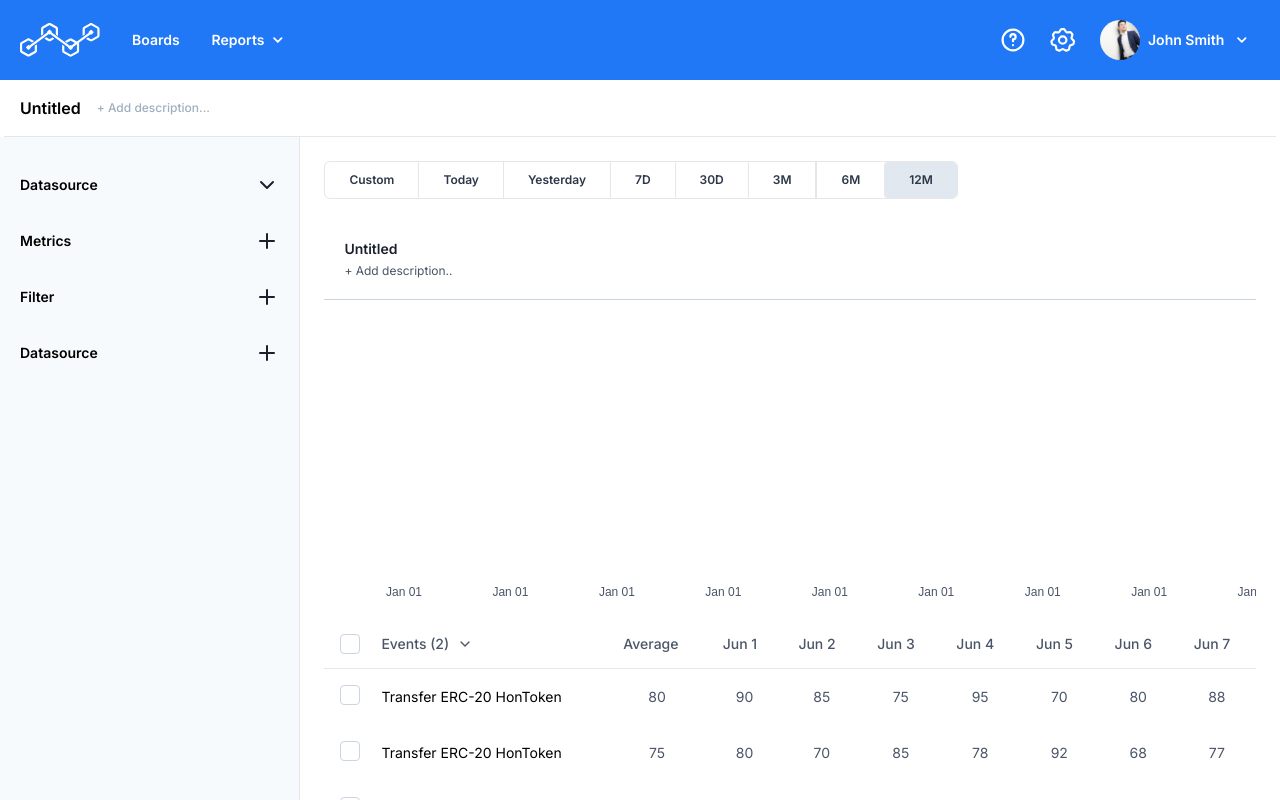
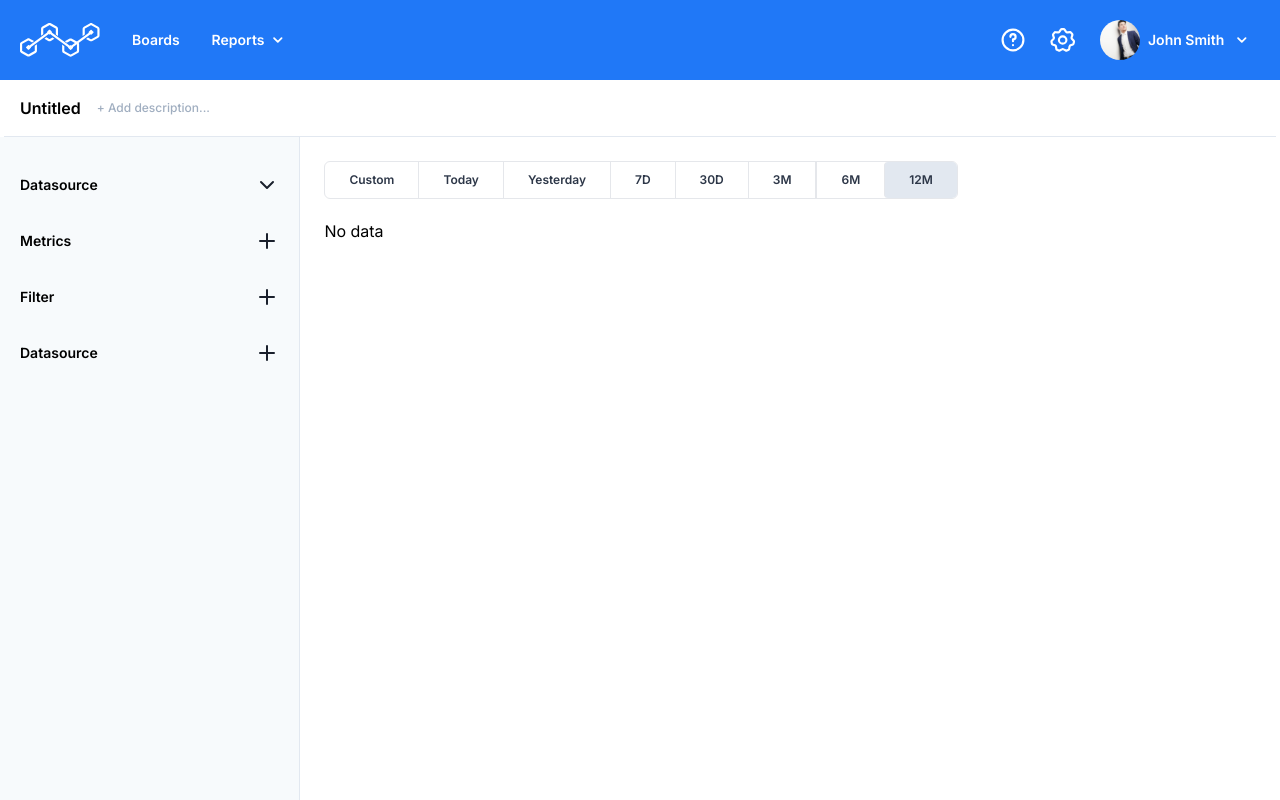
Before and after one commit to tuliodev/chart-builder-web, a Next.js app: page / in a window 1280 px wide. Built offline with nearby package versions, Linux system fonts and the light colour scheme.

Commit message:
feature: implement events data table feature

```diff
--- a/package.json
+++ b/package.json
@@ -21,6 +21,7 @@
     "clsx": "^2.1.0",
     "d3-interpolate": "^3.0.1",
     "d3-scale": "^4.0.2",
+    "date-fns": "^3.3.1",
     "lucide-react": "^0.314.0",
     "next": "14.1.0",
     "nivo": "^0.31.0",
--- a/src/components/ChartCard.tsx
+++ b/src/components/ChartCard.tsx
@@ -6,9 +6,13 @@ import LineChart from "./LineChart";
 import { DatasourceContext } from "@/contexts/Datasource";
 
 export default function ChartCard() {
-  const { currentProjectInfo } = useContext(DatasourceContext);
+  const { currentProjectInfo, selectedOperations } =
+    useContext(DatasourceContext);
   return (
     <div className="w-full">
+      {selectedOperations.length > 0 ? (
+        <div>
+          {" "}
           <div className="border-b border-[#CBD5E0] p-5">
             <div className="flex flex-col items-start justify-start gap-1">
               <p className="text-sm font-semibold text-[#1A202C]">
@@ -22,7 +26,11 @@ export default function ChartCard() {
           <div className="w-full h-[300px] mt-5">
             <LineChart />
           </div>
-      <ChartEventsTable />
+          <ChartEventsTable />{" "}
+        </div>
+      ) : (
+        <h1>No data</h1>
+      )}
     </div>
   );
 }
--- a/src/components/ChartEventsTable.tsx
+++ b/src/components/ChartEventsTable.tsx
@@ -2,10 +2,10 @@
 
 import * as React from "react";
 
+import { format, parseISO } from "date-fns";
 import { ChevronDown } from "lucide-react";
 import {
   ColumnDef,
-  ColumnFiltersState,
   flexRender,
   getCoreRowModel,
   useReactTable,
@@ -20,56 +20,77 @@ import {
   TableHeader,
   TableRow,
 } from "@/components/ui/table";
+import { DatasourceContext } from "@/contexts/Datasource";
 
-const data: Event[] = [
-  {
-    events: "Transfer ERC-20 HonToken",
-    average: 80,
-    "Jun 1": 90,
-    "Jun 2": 85,
-    "Jun 3": 75,
-    "Jun 4": 95,
-    "Jun 5": 70,
-    "Jun 6": 80,
-    "Jun 7": 88,
-  },
-  {
-    events: "Transfer ERC-20 HonToken",
-    average: 75,
-    "Jun 1": 80,
-    "Jun 2": 70,
-    "Jun 3": 85,
-    "Jun 4": 78,
-    "Jun 5": 92,
-    "Jun 6": 68,
-    "Jun 7": 77,
-  },
-  {
-    events: "Transfer ERC-20 HonToken",
-    average: 90,
-    "Jun 1": 88,
-    "Jun 2": 92,
-    "Jun 3": 80,
-    "Jun 4": 98,
-    "Jun 5": 75,
-    "Jun 6": 82,
-    "Jun 7": 96,
-  },
-];
+interface SelectedOperation {
+  id: string;
+  operation: string;
+  metric_display_name: string;
+  contract_name: string;
+  code: string;
+  series: { x: string; y: number }[];
+}
 
 export type Event = {
   events: string;
   average: number;
-  "Jun 1": number;
-  "Jun 2": number;
-  "Jun 3": number;
-  "Jun 4": number;
-  "Jun 5": number;
-  "Jun 6": number;
-  "Jun 7": number;
+  [key: string]: number | string;
 };
 
-export const columns: ColumnDef<Event>[] = [
+interface ColumnData {
+  key: string;
+  x: string;
+  y: number;
+}
+
+function transformSelectedOperationsToEvents(
+  selectedOperations: SelectedOperation[],
+): Event[] {
+  return selectedOperations.map((operation) => ({
+    id: operation.code,
+    events: `${operation.metric_display_name} ${operation.contract_name}`,
+    average: 5,
+    ...operation.series.reduce((acc: any, dataPoint: any) => {
+      acc[format(parseISO(dataPoint.x), "MMM d")] = dataPoint.y;
+      return acc;
+    }, {}),
+  }));
+}
+
+export default function ChartEventsTable() {
+  const { selectedOperations, handleSelectedChartData } =
+    React.useContext(DatasourceContext);
+
+  const [currentColumns, setCurrentColumns] = React.useState<ColumnData[]>([]);
+
+  React.useEffect(() => {
+    if (selectedOperations.length > 0) {
+      const newColumns: ColumnData[] = [];
+
+      selectedOperations.forEach((operation) => {
+        const formattedSeries = operation.series.map((dataPoint) => ({
+          x: format(parseISO(dataPoint.x), "MMM d"),
+          y: dataPoint.y,
+          key: `${dataPoint.x}_${dataPoint.y}`,
+        }));
+
+        newColumns.push(...formattedSeries);
+      });
+
+      setCurrentColumns(newColumns);
+    }
+  }, [selectedOperations]);
+
+  const handleOperationCheckbox = (
+    checked: boolean,
+    ids: string[],
+    selectAll: boolean = false,
+  ) => {
+    handleSelectedChartData(ids, checked, selectAll);
+  };
+
+  const dynamicColumns: ColumnDef<Event>[] = React.useMemo(() => {
+    const columns: ColumnDef<Event>[] = [
       {
         id: "select",
         header: ({ table }) => (
@@ -79,31 +100,36 @@ export const columns: ColumnDef<Event>[] = [
               table.getIsAllPageRowsSelected() ||
               (table.getIsSomePageRowsSelected() && "indeterminate")
             }
-        onCheckedChange={(value) => table.toggleAllPageRowsSelected(!!value)}
+            onCheckedChange={(value) => {
+              handleOperationCheckbox(!!value, [], true);
+              table.toggleAllPageRowsSelected(!!value);
+            }}
             aria-label="Select all"
           />
         ),
         cell: ({ row }) => (
           <Checkbox
             checked={row.getIsSelected()}
-        onCheckedChange={(value) => row.toggleSelected(!!value)}
+            onCheckedChange={(value) => {
+              if (typeof row.original.id !== "number") {
+                handleOperationCheckbox(!!value, [row.original.id]);
+              }
+              row.toggleSelected(!!value);
+            }}
             aria-label="Select row"
           />
         ),
         enableSorting: false,
         enableHiding: false,
       },
-
       {
         accessorKey: "events",
-    header: ({}) => {
-      return (
+        header: ({}) => (
           <div className="flex flex-row items-center cursor-pointer hover:opacity-60">
             Events (2)
             <ChevronDown className="ml-2 h-4 w-4" />
           </div>
-      );
-    },
+        ),
         cell: ({ row }) => (
           <div className="text-left">{row.getValue("events")}</div>
         ),
@@ -117,100 +143,49 @@ export const columns: ColumnDef<Event>[] = [
           </div>
         ),
       },
-  {
-    accessorKey: "Jun 1",
-    header: "Jun 1",
+    ];
+
+    if (currentColumns.length > 0) {
+      // eslint-disable-next-line @typescript-eslint/no-unused-vars
+      currentColumns.forEach((col: ColumnData, index) => {
+        columns.push({
+          accessorKey: col.key,
+          header: col.x,
           cell: ({ row }) => (
             <div className="text-center text-sm font-normal text-[#4A5568]">
-        {row.getValue("Jun 1")}
+              {row.original[col.x]}
             </div>
           ),
-  },
-  {
-    accessorKey: "Jun 2",
-    header: "Jun 2",
-    cell: ({ row }) => (
-      <div className="text-center text-sm font-normal text-[#4A5568]">
-        {row.getValue("Jun 2")}
-      </div>
-    ),
-  },
-  {
-    accessorKey: "Jun 3",
-    header: "Jun 3",
-    cell: ({ row }) => (
-      <div className="text-center text-sm font-normal text-[#4A5568]">
-        {row.getValue("Jun 3")}
-      </div>
-    ),
-  },
-  {
-    accessorKey: "Jun 4",
-    header: "Jun 4",
-    cell: ({ row }) => (
-      <div className="text-center text-sm font-normal text-[#4A5568]">
-        {row.getValue("Jun 4")}
-      </div>
-    ),
-  },
-  {
-    accessorKey: "Jun 5",
-    header: "Jun 5",
-    cell: ({ row }) => (
-      <div className="text-center text-sm font-normal text-[#4A5568]">
-        {row.getValue("Jun 5")}
-      </div>
-    ),
-  },
-  {
-    accessorKey: "Jun 6",
-    header: "Jun 6",
-    cell: ({ row }) => (
-      <div className="text-center text-sm font-normal text-[#4A5568]">
-        {row.getValue("Jun 6")}
-      </div>
-    ),
-  },
-  {
-    accessorKey: "Jun 7",
-    header: "Jun 7",
-    cell: ({ row }) => (
-      <div className="text-center text-sm font-normal text-[#4A5568]">
-        {row.getValue("Jun 7")}
-      </div>
-    ),
-  },
-];
+        });
+      });
+    }
 
-export default function ChartEventsTable() {
-  const [columnFilters, setColumnFilters] = React.useState<ColumnFiltersState>(
-    [],
-  );
+    return columns;
+  }, [currentColumns]);
 
   const [rowSelection, setRowSelection] = React.useState({});
 
+  const transformedData = React.useMemo(() => {
+    return transformSelectedOperationsToEvents(selectedOperations);
+  }, [selectedOperations]);
+
   const table = useReactTable({
-    data,
-    columns,
-    onColumnFiltersChange: setColumnFilters,
+    data: transformedData,
+    columns: dynamicColumns,
     getCoreRowModel: getCoreRowModel(),
     onRowSelectionChange: setRowSelection,
     state: {
-      columnFilters,
-
       rowSelection,
     },
   });
 
   return (
-    <div className="w-full">
     <div>
       <Table>
         <TableHeader>
           {table.getHeaderGroups().map((headerGroup) => (
             <TableRow key={headerGroup.id}>
-                {headerGroup.headers.map((header) => {
-                  return (
+              {headerGroup.headers.map((header) => (
                 <TableHead key={header.id}>
                   {header.isPlaceholder
                     ? null
@@ -219,8 +194,7 @@ export default function ChartEventsTable() {
                         header.getContext(),
                       )}
                 </TableHead>
-                  );
-                })}
+              ))}
             </TableRow>
           ))}
         </TableHeader>
@@ -233,10 +207,7 @@ export default function ChartEventsTable() {
               >
                 {row.getVisibleCells().map((cell) => (
                   <TableCell key={cell.id}>
-                      {flexRender(
-                        cell.column.columnDef.cell,
-                        cell.getContext(),
-                      )}
+                    {flexRender(cell.column.columnDef.cell, cell.getContext())}
                   </TableCell>
                 ))}
               </TableRow>
@@ -244,7 +215,7 @@ export default function ChartEventsTable() {
           ) : (
             <TableRow>
               <TableCell
-                  colSpan={columns.length}
+                colSpan={dynamicColumns.length}
                 className="h-24 align-middle text-center"
               >
                 No results.
@@ -254,6 +225,5 @@ export default function ChartEventsTable() {
         </TableBody>
       </Table>
     </div>
-    </div>
   );
 }
--- a/src/components/LineChart.tsx
+++ b/src/components/LineChart.tsx
@@ -1,4 +1,4 @@
-import { useContext } from "react";
+import { useContext, useMemo } from "react";
 import dynamic from "next/dynamic";
 
 import { DatasourceContext } from "@/contexts/Datasource";
@@ -19,14 +19,16 @@ const theme = {
 const LineChart = () => {
   const { selectedOperations } = useContext(DatasourceContext);
   let data: any = [];
-  selectedOperations.map((operation): any => {
-    console.log(selectedOperations);
-    console.log(operation);
-    data.push({
-      data: operation.series,
-      id: `A. ${operation.symbol}_${operation.chain_name} / ${operation.metric_display_name}_${operation.operation}`,
+  useMemo(() => {
+    selectedOperations.map((operation): any => {
+      if (operation.active) {
+        data.push({
+          data: operation.series,
+          id: `A. ${operation.symbol}_${operation.chain_name} / ${operation.metric_display_name}_${operation.operation}`,
+        });
+      }
     });
-  });
+  }, [selectedOperations]);
 
   return (
     <ResponsiveLine
--- a/src/components/MetricCard.tsx
+++ b/src/components/MetricCard.tsx
@@ -50,6 +50,7 @@ export default function MetricCard(metric: MetricCardProps) {
     id: string,
     metric_id: string,
     contract_id: string,
+    contract_name: string,
     field: string,
     operation: string,
     chain_name: string,
@@ -61,6 +62,7 @@ export default function MetricCard(metric: MetricCardProps) {
       id,
       metric_id,
       contract_id,
+      contract_name,
       field,
       operation,
       chain_name,
@@ -130,6 +132,7 @@ export default function MetricCard(metric: MetricCardProps) {
                     operation.id,
                     metric.id,
                     metric.contract_id,
+                    metric.contract_name,
                     operation.field,
                     operation.operation,
                     metric.contract_chain_name,
```
Also changed, not shown: src/contexts/Datasource.tsx (+42 -1 lines), 1 other file (tests, documents, lock files or other folders). Lines whose indentation alone changed are shown as unchanged.
